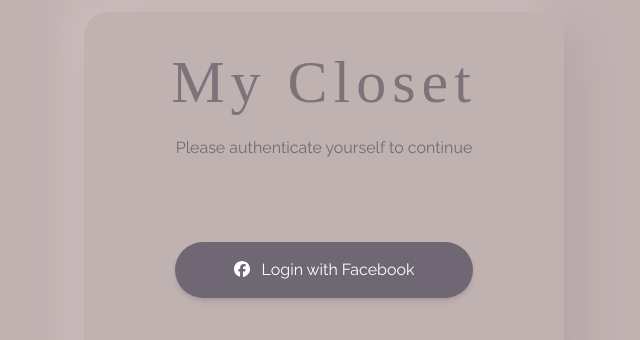
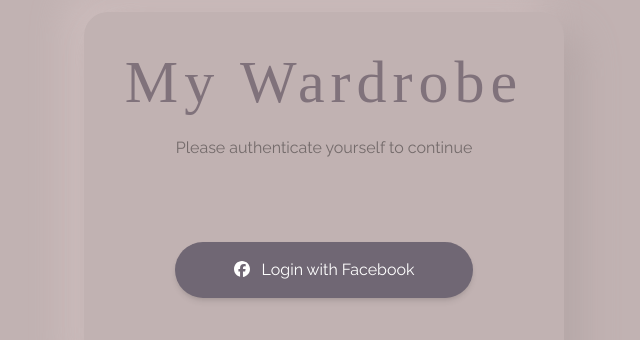
Before and after one commit to zjef-dnrt/my-wardrobe-web, a Nuxt app: page /login in a window 1280 px wide. Shown: the part 196-536 px from the top of the page, without its empty margins (316-956 px from the left). Built offline with nearby package versions, Linux system fonts and the light colour scheme; no server answers; a web font is replaced by a local one.

Commit message:
refactor(project): change "closet" to "wardrobe"

```diff
--- a/pages/login.vue
+++ b/pages/login.vue
@@ -2,7 +2,7 @@
   <h1
     class="tw-font-festive tw-tracking-widest tw-text-6xl tw-text-oldLavender-500 tw-my-6"
   >
-    My Closet
+    My Wardrobe
   </h1>
   <p class="tw-mx-9 tw-text-center tw-opacity-40">
     Please authenticate yourself to continue
```
Also changed, not shown: 1 other file (tests, documents, lock files or other folders).
